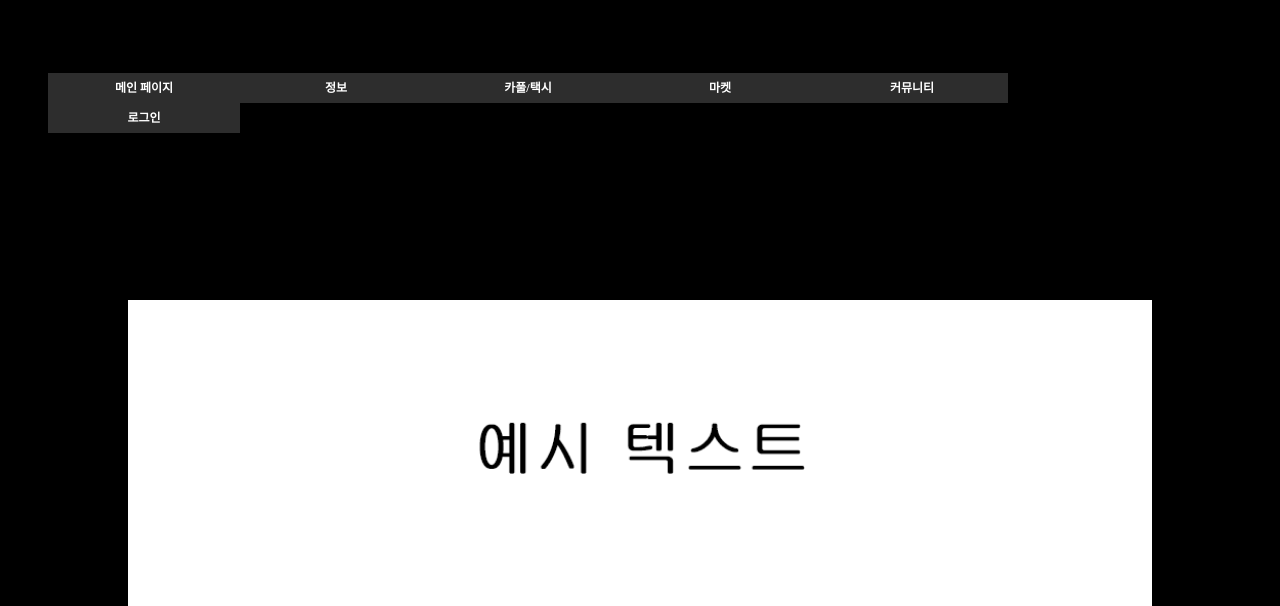
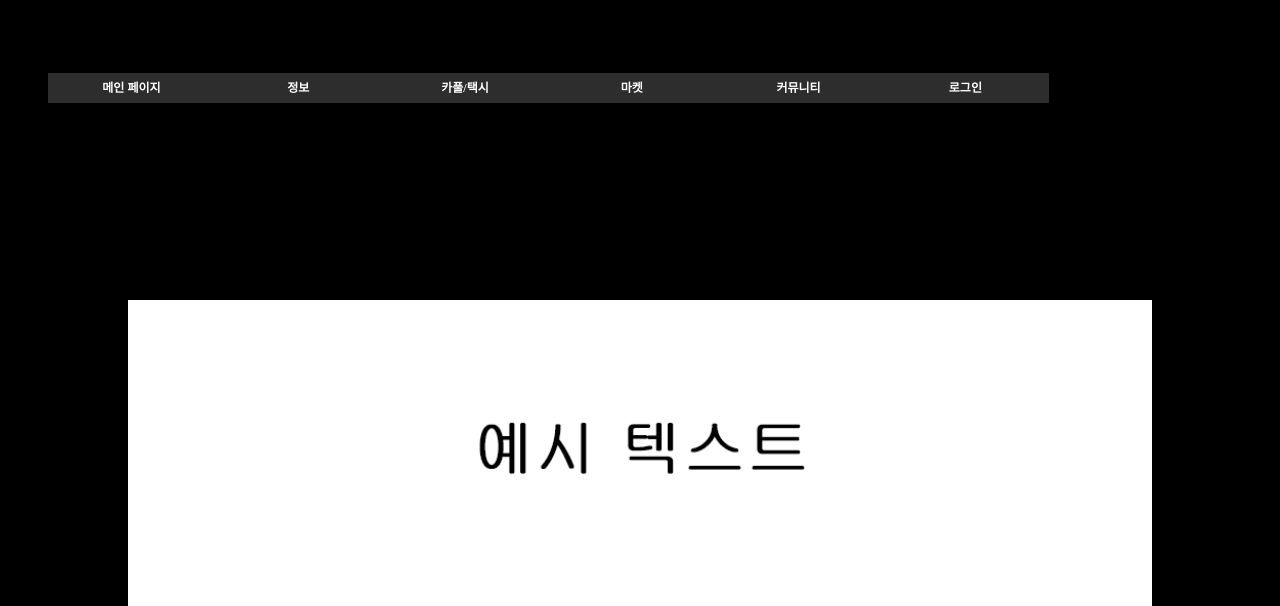
Before and after one commit to Mad-Alchemist/IP, a PHP site: page /main.php in a window 1280 px wide. Shown: the top 606 px of the page. Run offline with PHP 8.4, Linux system fonts and the light colour scheme.

Commit message:
ㅁㅇㄴㅁ

```diff
--- a/css/a.css
+++ b/css/a.css
@@ -15,7 +15,7 @@
   background-color: #2d2d2d;
   float: left;
   line-height: 30px;
-  width: 15vw;
+  width: 15%;
   vertical-align: middle;
   text-align: center;
 }
```
